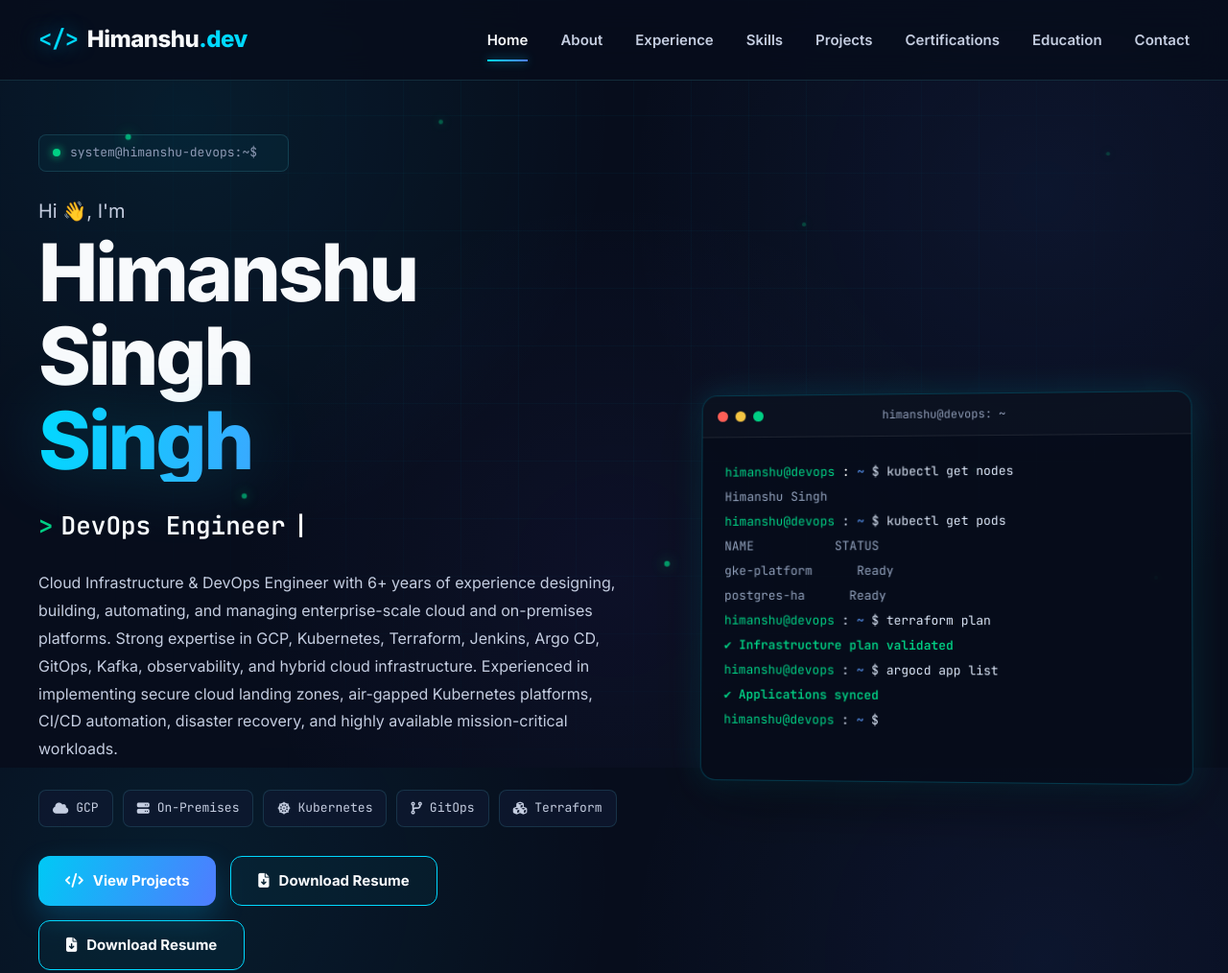
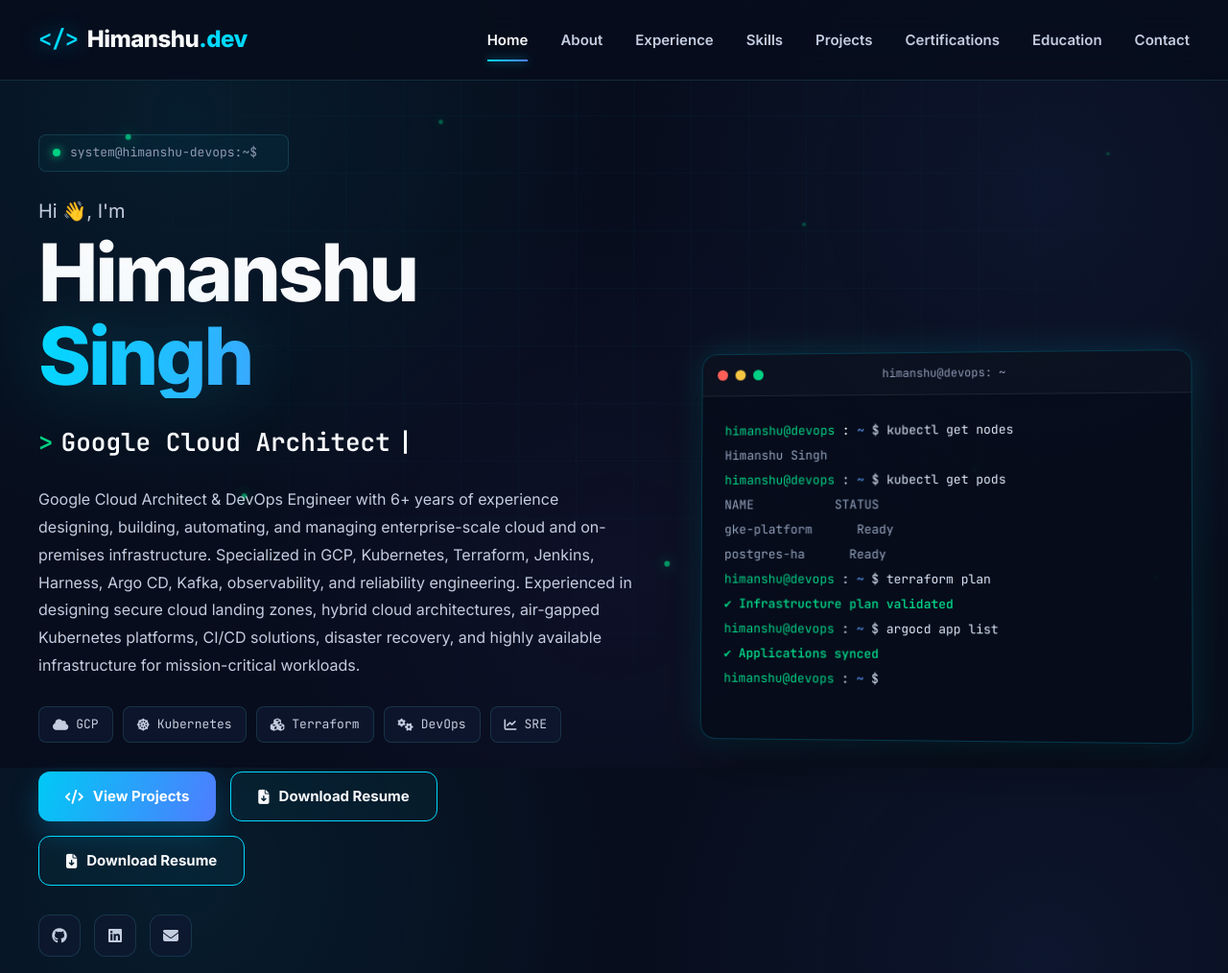
Before and after one commit to singhhimanshu21hs/himanshu-devops-portfolio, a plain HTML site: page index.html in a window 1280 px wide. Shown: the top 1014 px of the page at 96% size. Drawn offline with Linux system fonts and the light colour scheme.

Commit message:
Revise hero section with new title and skills
Updated job title and description to reflect current role and expertise. Changed skills listed with updated icons.

```diff
--- a/index.html
+++ b/index.html
@@ -173,7 +173,7 @@
 
 <h1 class="hero-title">
 
-Himanshu Singh
+Himanshu
 <span>Singh</span>
 
 </h1>
@@ -186,7 +186,7 @@
 </span>
 
 <span id="typing-text">
-DevOps Engineer
+Google Cloud Architect
 </span>
 
 <span class="typing-cursor">
@@ -198,7 +198,7 @@
 
 <p class="hero-description">
 
-Cloud Infrastructure & DevOps Engineer with 6+ years of experience designing, building, automating, and managing enterprise-scale cloud and on-premises platforms. Strong expertise in GCP, Kubernetes, Terraform, Jenkins, Argo CD, GitOps, Kafka, observability, and hybrid cloud infrastructure. Experienced in implementing secure cloud landing zones, air-gapped Kubernetes platforms, CI/CD automation, disaster recovery, and highly available mission-critical workloads.
+Google Cloud Architect & DevOps Engineer with 6+ years of experience designing, building, automating, and managing enterprise-scale cloud and on-premises infrastructure. Specialized in GCP, Kubernetes, Terraform, Jenkins, Harness, Argo CD, Kafka, observability, and reliability engineering. Experienced in designing secure cloud landing zones, hybrid cloud architectures, air-gapped Kubernetes platforms, CI/CD solutions, disaster recovery, and highly available infrastructure for mission-critical workloads.
 
 </p>
 
@@ -213,23 +213,23 @@
 </span>
 
 <span>
-<i class="fa-solid fa-server"></i>
-On-Premises
-</span>
-
-<span>
 <i class="fa-solid fa-dharmachakra"></i>
 Kubernetes
-</span>
-
-<span>
-<i class="fa-solid fa-code-branch"></i>
-GitOps
 </span>
 
 <span>
 <i class="fa-solid fa-cubes"></i>
 Terraform
+</span>
+
+<span>
+<i class="fa-solid fa-gears"></i>
+DevOps
+</span>
+
+<span>
+<i class="fa-solid fa-chart-line"></i>
+SRE
 </span>
 
 </div>
```
